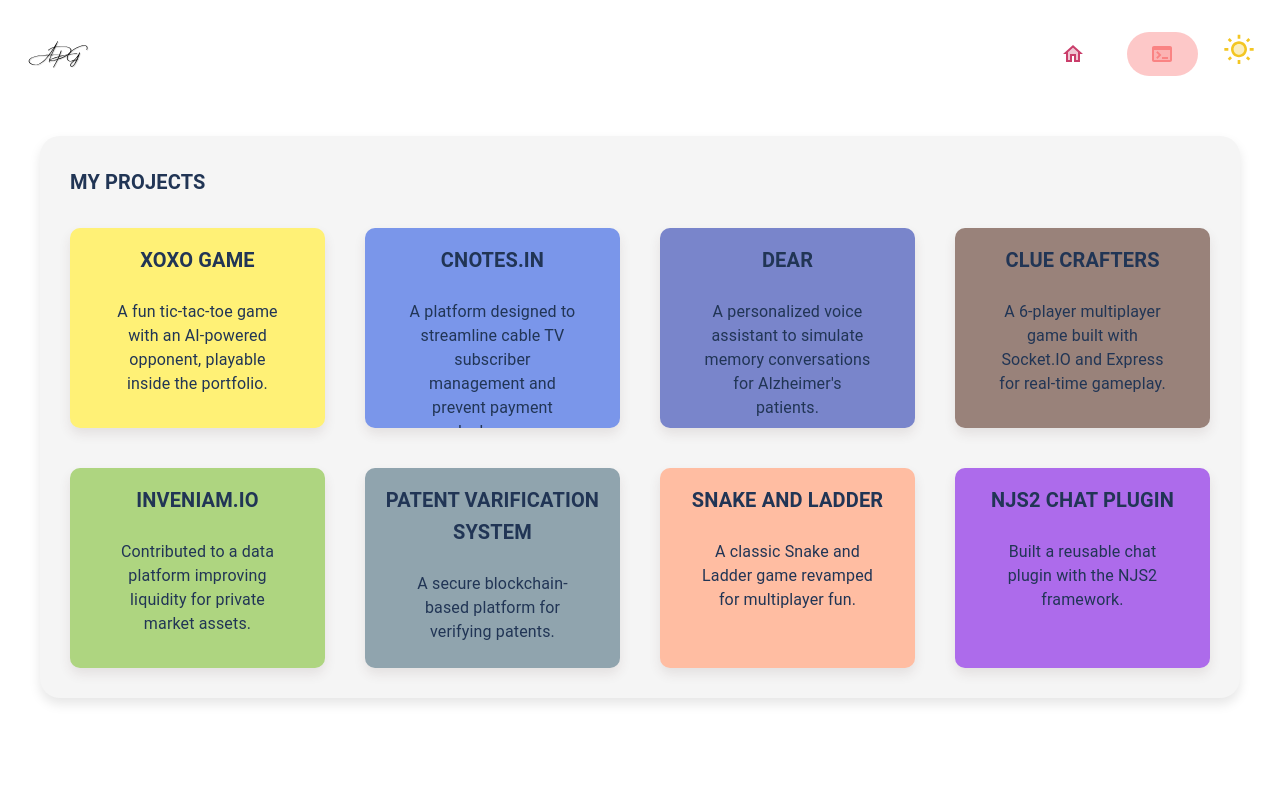
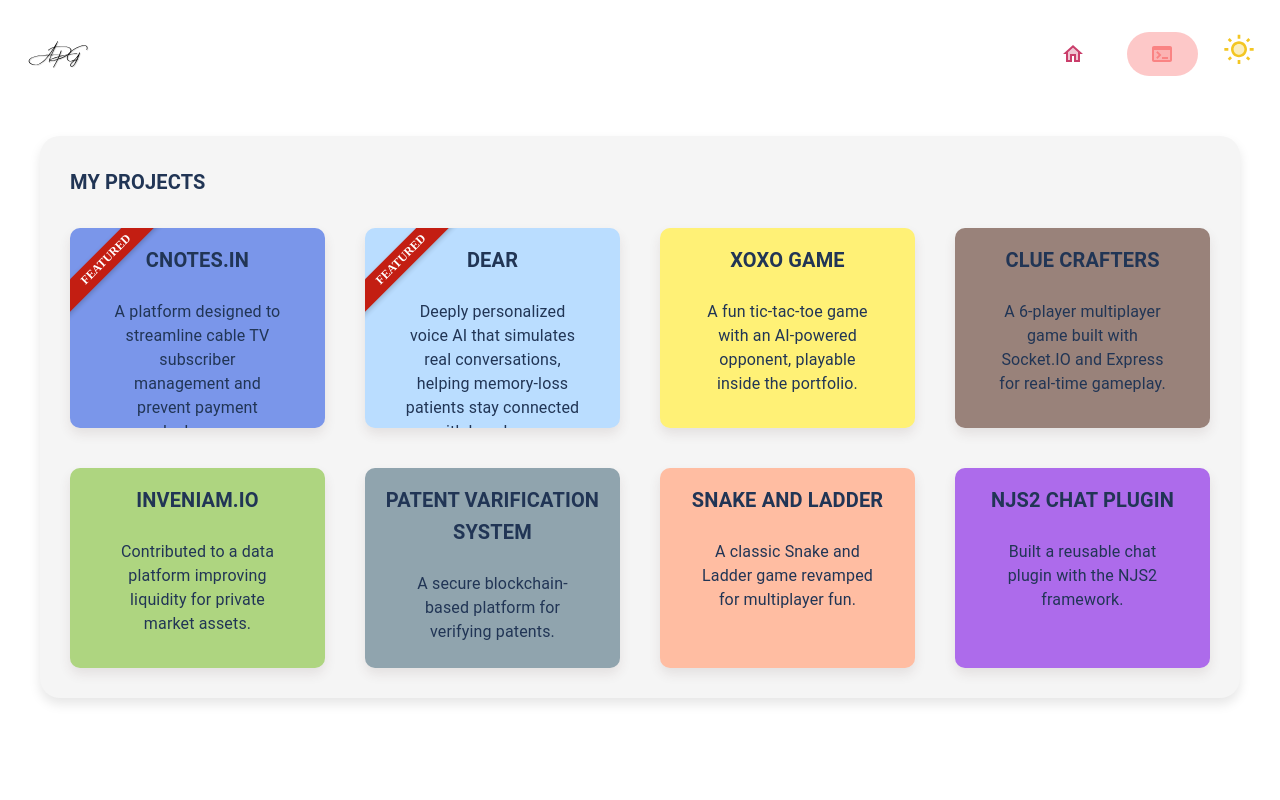
Before and after one commit to AshithaPGowda/portfolio, a Next.js app: page /projects in a window 1280 px wide. Shown: the top 800 px of the page. Built offline with nearby package versions, Linux system fonts and the light colour scheme.

Commit message:
added a new feature flag to display featured project and switch my resume to a new one

```diff
--- a/src/app/components/projects/projectGrid.js
+++ b/src/app/components/projects/projectGrid.js
@@ -1,8 +1,7 @@
 import React, { useState } from "react";
-import { Grid, Card, CardContent, Typography, Tooltip } from "@mui/material";
+import { Grid, Card, CardContent, Typography, Tooltip, Box } from "@mui/material";
 import COLOURS from "@/app/colours";
 
-// adjustColor function
 const adjustColor = (color, percentage, lighten = true) => {
     const num = parseInt(color.slice(1), 16);
     let R = (num >> 16) & 0xff;
@@ -15,7 +14,7 @@ const adjustColor = (color, percentage, lighten = true) => {
         B = Math.min(255, B + Math.round((255 - B) * (percentage / 100)));
     } else {
         R = Math.max(0, R - Math.round(R * (percentage / 100)));
-        G = Math.max(0, G - Math.round(G * (percentage / 100)));
+        G = Math.max(0, G - Math.round(R * (percentage / 100)));
         B = Math.max(0, B - Math.round(B * (percentage / 100)));
     }
 
@@ -23,8 +22,11 @@ const adjustColor = (color, percentage, lighten = true) => {
 };
 
 const ProjectGrid = ({ projects, onCardClick, theme, isMobile }) => {
-    const maxHeight = isMobile ? 250 : 200; // Fixed height for all cards
+    const maxHeight = isMobile ? 250 : 200;
     const [hoveredIndex, setHoveredIndex] = useState(null);
+
+    // Sort featured projects first
+    const sortedProjects = [...projects].sort((a, b) => (b.featured ? 1 : 0) - (a.featured ? 1 : 0));
 
     return (
         <div
@@ -51,12 +53,11 @@ const ProjectGrid = ({ projects, onCardClick, theme, isMobile }) => {
                 MY PROJECTS
             </Typography>
             <Grid container spacing={5} justifyContent="center">
-                {projects.map((project, index) => {
+                {sortedProjects.map((project, index) => {
                     const adjustedColor = adjustColor(project.cardBackgroundColor, 30, theme === "LIGHT");
 
                     return (
                         <Grid item xs={12} sm={6} md={3} key={index}>
-                            {/* Tooltip for the project */}
                             <Tooltip title={project.toolTipText} placement="top">
                                 <Card
                                     onClick={() => onCardClick(project)}
@@ -70,19 +71,65 @@ const ProjectGrid = ({ projects, onCardClick, theme, isMobile }) => {
                                             theme === "LIGHT"
                                                 ? "0 6px 12px rgba(81, 51, 51, 0.1)"
                                                 : "0 6px 12px rgba(0, 0, 0, 0.5)",
-                                        transition: "all 0.3s ease", // Smooth transition for all properties
-                                        height: `${maxHeight}px`, // Fixed height for all cards
-                                        display: "flex", // Flexbox for vertical alignment
+                                        transition: "all 0.3s ease",
+                                        height: `${maxHeight}px`,
+                                        display: "flex",
                                         flexDirection: "column",
                                         justifyContent: "space-between",
-                                        transform: "scale(1)", // Initial scale
+                                        textAlign: "center",
+                                        position: "relative", // Needed for the badge
                                         "&:hover": {
-                                            transform: "scale(1.12)", // Enlarge the card on hover
-                                            boxShadow: "0 12px 24px rgba(0, 0, 0, 0.2)", // Add a stronger shadow on hover
+                                            transform: "scale(1.12)",
+                                            boxShadow: "0 12px 24px rgba(0, 0, 0, 0.2)",
                                         },
-                                        textAlign: "center",
                                     }}
                                 >
+                                    {/* Featured Badge */}
+                                    {project.featured && (
+                                        <Box
+                                            sx={{
+                                                position: "absolute",
+                                                top: "20px",
+                                                left: "-55px",
+                                                transform: "rotate(-45deg)",
+                                                fontSize: "0.75rem",
+                                                fontWeight: "bold",
+                                                textAlign: "center",
+                                                zIndex: 1,
+                                                display: "flex",
+                                                alignItems: "center",
+                                                justifyContent: "center",
+
+                                                "&::before, &::after": {
+                                                    content: '""',
+                                                    position: "absolute",
+                                                    top: 0,
+                                                    width: "0",
+                                                    height: "0",
+                                                    borderTop: "15px solid transparent",
+                                                    borderBottom: "15px solid transparent",
+                                                },
+                                                "&::before": {
+                                                    left: "-15px",
+                                                    borderRight: "15px solid #c31e12ff", // left tail
+                                                },
+                                                "&::after": {
+                                                    right: "-15px",
+                                                    borderLeft: "15px solid #c31e12ff", // right tail
+                                                },
+
+                                                backgroundColor: "#c31e12ff",
+                                                color: "#fff",
+                                                px: 2,
+                                                py: 0.5,
+                                                width: "150px",
+                                                boxShadow: "0 2px 5px rgba(0, 0, 0, 0.2)",
+                                            }}
+                                        >
+                                            FEATURED
+                                        </Box>
+                                    )}
+
                                     <CardContent>
                                         <Typography
                                             variant="h6"
--- a/src/app/myProjects.js
+++ b/src/app/myProjects.js
@@ -4,6 +4,7 @@ CONSTANT.PROJECTS = [
     {
         title: "XOXO GAME",
         slug: 0,
+        featured: false,
         highlightDescription: "A fun tic-tac-toe game with an AI-powered opponent, playable inside the portfolio.",
         description:
             "Built with React, this tic-tac-toe game features an AI-powered opponent and is fully responsive. It provides a seamless experience for users across devices. This project demonstrates my expertise in creating interactive UIs and integrating AI logic. Designed an optimized AI opponent using minimax algorithm principles, enhancing difficulty for users",
@@ -39,11 +40,12 @@ Ensuring that the game is fun and easy to interact with was a constant challenge
 Building a smarter AI for a game like tic-tac-toe involves much more than just implementing an algorithm. It's about balancing challenge, randomness, and fairness to create a game that feels both fun and competitive. The Humanize feature was my way of making sure that the game didn't just become a mechanical, predictable experience but instead something that felt more alive and engaging.
           `,
         playable: true,
-        challenge: "Making the Game Smarter and More Engaging"
+        challenge: "Making the Game Smarter and More Engaging",
     },
     {
         title: "CNOTES.IN",
         slug: 1,
+        featured: true,
         highlightDescription:
             "A platform designed to streamline cable TV subscriber management and prevent payment leakages.",
         description:
@@ -86,53 +88,64 @@ One of the biggest issues in the cable TV business is last-mile payment leakage,
 
 **Impact:\n
 The platform currently manages over 30,000 customer records and automates monthly predictions for improved financial planning. The prediction driven system helps anticipate payment trends, enabling proactive decision-making.`,
-challenge : "Revolutionizing Cable TV Subscriber Management"
+        challenge: "Revolutionizing Cable TV Subscriber Management",
     },
     {
         title: "DEAR",
         slug: 2,
-        highlightDescription: "A personalized voice assistant to simulate memory conversations for Alzheimer's patients.",
+        featured: true, // <-- NEW FEATURE FLAG
+        highlightDescription: "Deeply personalized voice AI that simulates real conversations, helping memory-loss patients stay connected with loved ones.",
         description:
-            "Dear is a personalized voice assistant designed to simulate phone conversations with Alzheimer's patients. By deep cloning a family member's voice using Cartesia and integrating VAPI to trigger phone calls, Dear continues the conversation with AI-driven models to assist in simulating memory. It serves as a memory trigger, providing comfort and interaction for those suffering from Alzheimer's. The project aims to help simulate interactions and support the memory recovery process.",
-        cardBackgroundColor: "#3F51B5",
-        media: [],
+            "Dear is a personalized voice assistant designed to help individuals experiencing memory loss maintain familiarity with loved ones' voices. It simulates real phone conversations using advanced voice cloning and conversational AI models, providing comfort and cognitive support to users. The solution is built on modular backend services, real-time transcription, memory parsing, and retrieval-augmented dialogue generation, making it scalable and production-ready.",
+        cardBackgroundColor: "#e59dcfff",
+        media: ["dear/list.png", "dear/recorder.png", "dear/recording.png"],
         details: {
-            "Technologies Used": "Cartesia, VAPI, AI Models, Next.js",
-            Role: "Team Lead & Full Stack Developer",
-            Duration: "36 hours",
-            "Collaboration Type": "Team Contribution",
+            "Technologies Used": "Node.js, FastAPI, Whisper, ChromaDB, Redis, Next.js",
+            Role: "Founder, Team Lead & Full Stack Developer",
+            Duration: "Ongoing",
+            "Collaboration Type": "Individual",
             "Project Type": "Personal Project",
         },
         features: [
-            "Personalized voice simulation for Alzheimer's patients",
-            "AI-driven voice conversation",
-            "Deep cloning family members' voices",
-            "Memory-triggering phone conversations",
+            "Real phone conversations using AI and voice cloning",
+            "Deeply personalized voice simulations",
+            "Modular microservices architecture for scalability",
+            "Real-time audio transcription and memory parsing",
+            "Retrieval-augmented conversation generation",
         ],
-        highlightFeatures: ["AI-driven voice simulation", "Deep cloning of voices", "Memory assistance through conversation"],
+        highlightFeatures: [
+            "Deep voice cloning with Cartesia",
+            "Production-ready multi-service backend",
+            "AI-powered, emotionally adaptive conversations",
+        ],
         toolTipText: "Personal Project",
         playable: false,
-        textContent:`
+        challenge: "Building an emotionally engaging, scalable voice AI system",
+        textContent: `**1. Evolution from Prototype to Production:**\n
+Dear started as a 36-hour hackathon prototype and evolved into a full-scale, modular backend system. We transitioned from a simple conversational agent to a microservices architecture that supports large-scale, reliable deployment with real-time transcription and conversation orchestration.
 
-**1. Personalized Voice Simulation:\n
-One of the major hurdles was ensuring the voice assistant didn't sound robotic or distant. Alzheimer's patients need more than a technical solution; they need emotional engagement. To tackle this, We used Cartesia's voice cloning technology to replicate family members' voices, creating a personalized touch that felt comforting and familiar. The challenge was ensuring the voice felt authentic enough to evoke positive emotions and trigger memories.
+**2. Deeply Personalized Voice Cloning:**\n
+Using Cartesia's voice cloning technology, Dear replicates family members' voices with high fidelity. This personalized touch creates a comforting and familiar experience for memory loss patients, making interactions emotionally meaningful.
 
-**2. Real-Time Conversations:\n
-Dear is designed to initiate and maintain real-time phone calls between the patient and their family members. These calls serve as a simulation of memory, helping patients feel connected while also encouraging cognitive engagement.
+**3. Real-Time Conversational AI:**\n
+Dear supports real-time phone conversations, using Whisper for speech-to-text and LLM-driven agents for response generation. The system retrieves context-aware memories from ChromaDB, enabling coherent and personalized dialogue.
 
-**3. AI-Powered Memory Simulation:\n
-The AI had to handle real-time conversations and understand the emotional context of each interaction. Alzheimer's patients often experience emotional shifts, and the assistant needed to react empathetically. We incorporated VAPI to enable the assistant to recognize emotional cues in speech and adjust its responses accordingly. This made conversations feel more human-like and relevant to the patient's current emotional state.
+**4. Modular, Scalable Architecture:**\n
+Built with Dockerized services (Node.js gateway, FastAPI conversation engine, Whisper STT service, ChromaDB memory store), Dear is designed for scalability and minimal refactoring for production environments.
 
-**4. Continuous AI-Driven Learning:\n
-The voice assistant is not static. It constantly learns from interactions to better understand the patient’s responses and needs. This allows the system to adapt, ensuring that each conversation is tailored to the patient’s current state and providing a more natural flow of dialogue.
+**5. Impact:**\n
+Dear aims to assist 55M+ individuals living with memory loss by enabling 3–4 loved ones per patient to stay connected. The solution focuses on maintaining voice familiarity, providing comfort, and easing cognitive strain on both patients and families.
 
-**Impact:\n
-Dear provides a much-needed solution for families of Alzheimer's patients, offering a way for them to remain connected even when direct human interaction is difficult. By facilitating memory simulations and meaningful conversations, the project not only improves the patient's quality of life but also alleviates the emotional burden on caregivers and family members.`,
-challenge:"Creating an Emotionally Engaging Experience"
+**Future Plans:**\n
+- Adding 'Memories' section for enriching context
+- Enhanced retrieval-augmented generation
+- MIT Solve and YC-backed product roadmap
+    `,
     },
     {
         title: "CLUE CRAFTERS",
         slug: 3,
+        featured: false,
         highlightDescription: "A 6-player multiplayer game built with Socket.IO and Express for real-time gameplay.",
         description:
             "As the team lead for Clue Crafters, I developed a real-time multiplayer board game based on the classic Clue. Leveraging Socket.IO for real-time gameplay and Next.js for a dynamic UI, I handled both backend and frontend development. The project showcases my ability to build complex, interactive applications.",
@@ -154,8 +167,8 @@ challenge:"Creating an Emotionally Engaging Experience"
         highlightFeatures: ["Real-time multiplayer", "6-player support", "Interactive gameplay"],
         toolTipText: "Academic Project",
         playable: false,
-        challenge:"Reimagining the Classic Murder Mystery Game",
-        textContent:`
+        challenge: "Reimagining the Classic Murder Mystery Game",
+        textContent: `
 
 **1. Transitioning from Physical to Digital Gameplay:\n
 The first challenge was keeping the traditional Clue game experience intact while moving it online. Players had to feel like they were still immersed in a classic Clue environment, but with the added benefit of multiplayer functionality and faster-paced gameplay. By ensuring the rules stayed true, I managed to create a digital version that still kept the mystery and excitement intact.
@@ -170,11 +183,12 @@ Managing multiplayer functionality with up to 6 players meant ensuring a smooth
 As with all my projects, a huge focus was on user experience and accessibility. I wanted Clue Crafters to be easy for anyone to pick up and play, regardless of their technical expertise. With a simple, intuitive interface and clear instructions, players can jump into the game and start playing without hassle.
 
 **Conclusion:\n
-Clue Crafters was an exciting project that combined my passion for traditional games with my skills in full-stack development. It was about taking a well-loved classic and making it accessible to a new generation of players, all while keeping the core of the game intact. The challenge of adapting the physical gameplay and making it work seamlessly online was an invaluable experience in balancing the old with the new.`
+Clue Crafters was an exciting project that combined my passion for traditional games with my skills in full-stack development. It was about taking a well-loved classic and making it accessible to a new generation of players, all while keeping the core of the game intact. The challenge of adapting the physical gameplay and making it work seamlessly online was an invaluable experience in balancing the old with the new.`,
     },
     {
         title: "INVENIAM.IO",
         slug: 4,
+        featured: false,
         highlightDescription: "Contributed to a data platform improving liquidity for private market assets.",
         description:
             "At Inveniam.io, I worked as a backend developer contributing to a data operating platform aimed at improving liquidity in private market assets like private equity and commercial real estate. My responsibilities included maintaining data security, resolving critical support tickets, and implementing CQRS-based design patterns to ensure data consistency and scalability. Collaborating closely with the team, I played a role in streamlining backend services to enhance the platform’s performance and user experience.",
@@ -204,6 +218,7 @@ Clue Crafters was an exciting project that combined my passion for traditional g
     {
         title: "PATENT VARIFICATION SYSTEM",
         slug: 5,
+        featured: false,
         highlightDescription: "A secure blockchain-based platform for verifying patents.",
         description:
             "A blockchain-based platform designed to securely verify and store patent-related data. The system leverages smart contracts to automate verification and enhance transparency in the patent validation process. It ensures tamper-proof data integrity and provides a user-friendly interface for researchers and patent officers. Deployed blockchain nodes to simulate secure patent transactions, ensuring tamper-proof data.",
@@ -229,6 +244,7 @@ Clue Crafters was an exciting project that combined my passion for traditional g
     {
         title: "SNAKE AND LADDER",
         slug: 6,
+        featured: false,
         highlightDescription: "A classic Snake and Ladder game revamped for multiplayer fun.",
         description:
             "A reimagined version of the traditional Snake and Ladder board game, built as a multiplayer online experience. The game leverages Socket.IO for real-time communication, enabling players to connect and enjoy the game together seamlessly. It features an engaging user interface with interactive animations that bring the classic game to life. This project holds special significance as it was the first game I ever created, sparking my passion for Node.js, Express.js, and software development in general.",
@@ -258,6 +274,7 @@ Clue Crafters was an exciting project that combined my passion for traditional g
     {
         title: "NJS2 CHAT PLUGIN",
         slug: 7,
+        featured: false,
         highlightDescription: "Built a reusable chat plugin with the NJS2 framework.",
         description:
             "Developed a robust chat plugin as part of a team working on the NJS2 framework. The plugin supports private chat, random chat, and session-based chat functionalities. Worked extensively on translating modules into text files, creating modular and reusable code, and ensuring seamless integration within the framework. Gained valuable experience in modular development and enhancing real-time communication solutions.",
```
